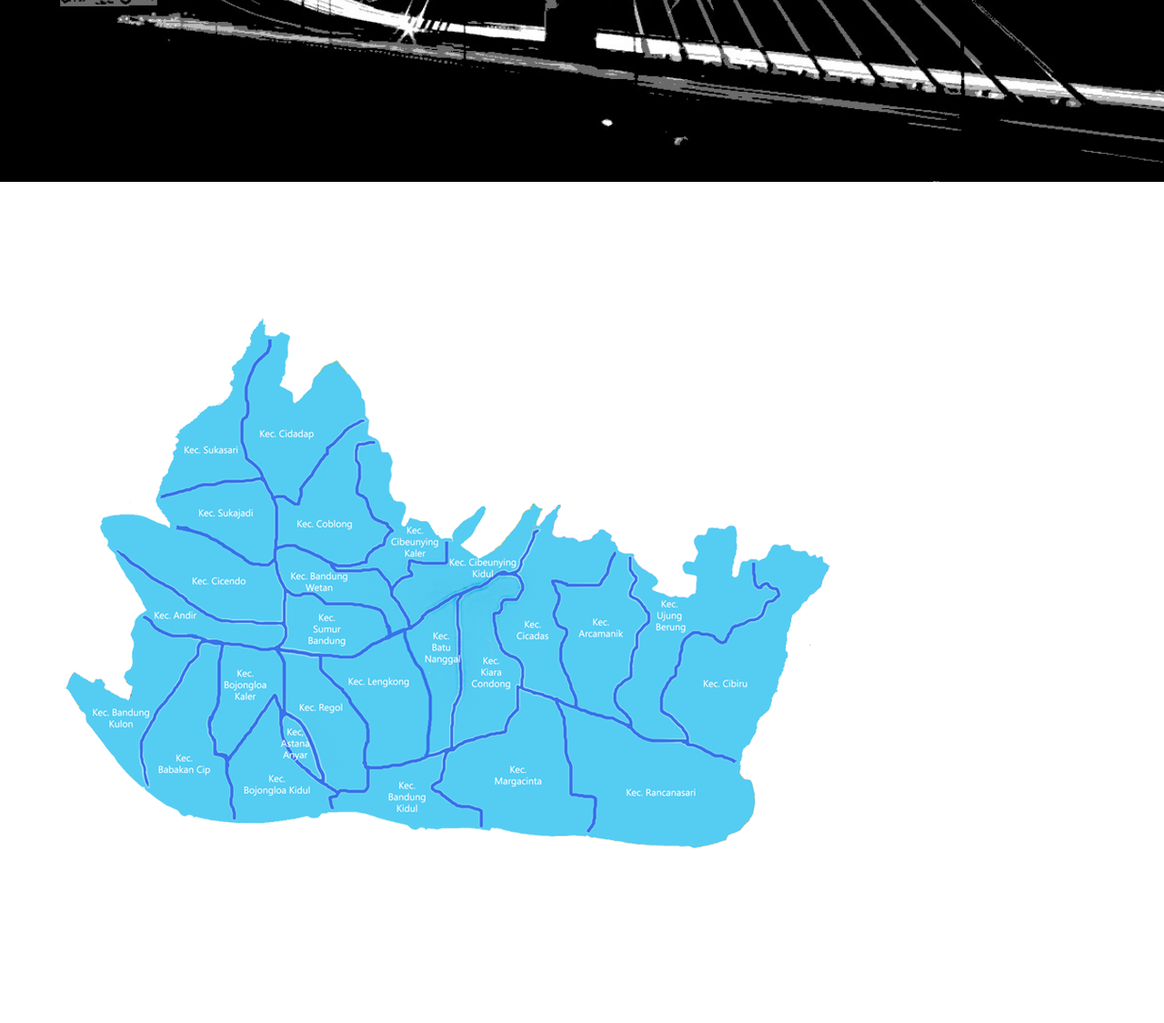
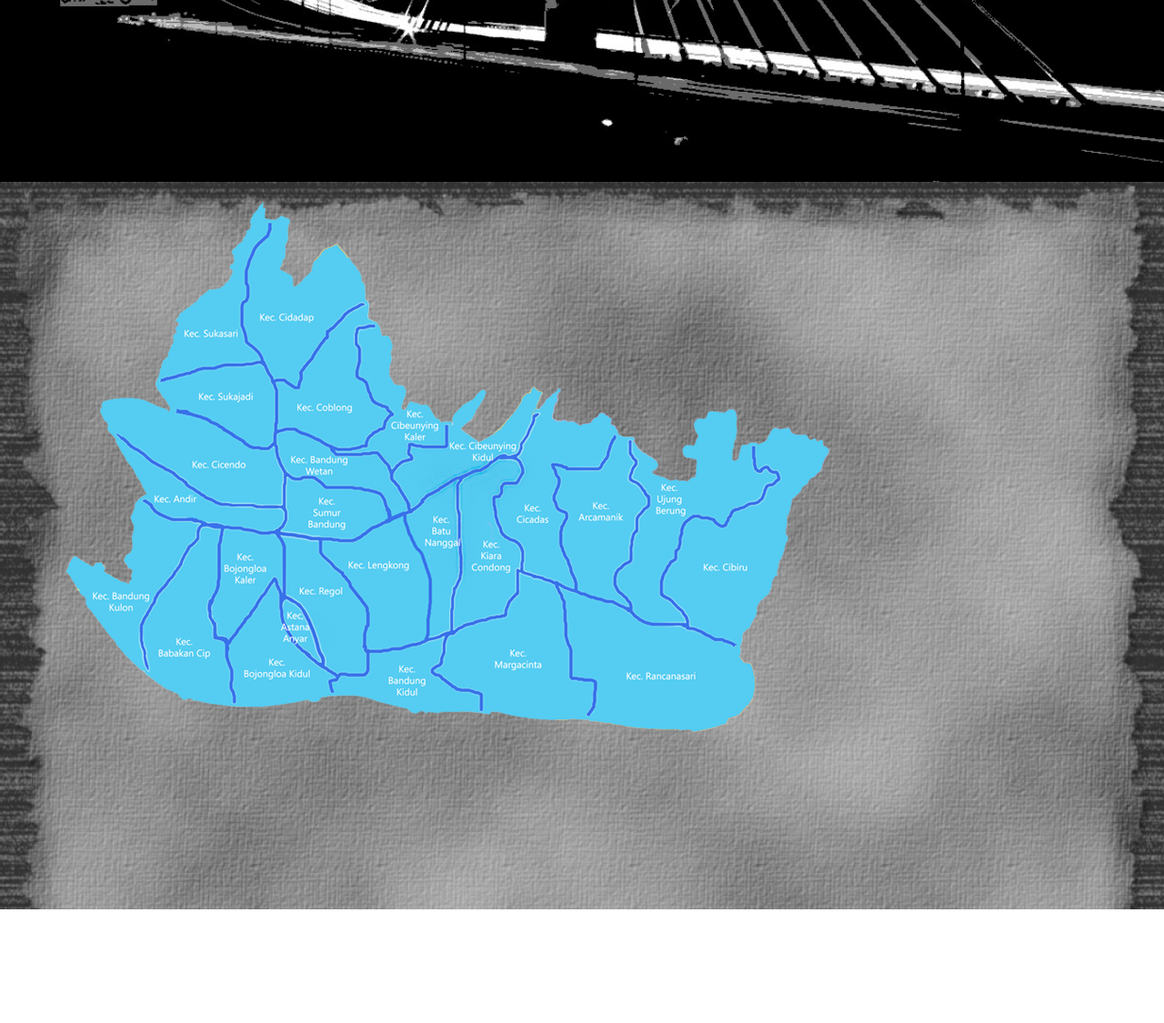
Before and after one commit to dvdekow/visdat, a PHP site: page / in a window 1280 px wide. Shown: the part 600-1725 px from the top of the page at 91% size. Run offline with PHP 8.4, Linux system fonts and the light colour scheme.

Commit message:
background for map

```diff
--- a/css/custom.css
+++ b/css/custom.css
@@ -36,6 +36,9 @@
 			margin: 0 0 30px;
 			text-shadow: 2px 2px 2px #000;
 		}*/
+		#tline{
+			margin-top: 10%;
+		}
 
 		.page-section h2 {
 			color : #00a3db;
@@ -45,7 +48,8 @@
 		}
 
 		.page-section.peta{
-			margin-top : 10%;
+			background-image:url("../images/map-bg.png");
+			background-size: cover;
 		}
 		.page-section.intro {
 			background-image:url("../images/pasopatinew.jpg");
```
Also changed, not shown: images/map-bg.png (added).
